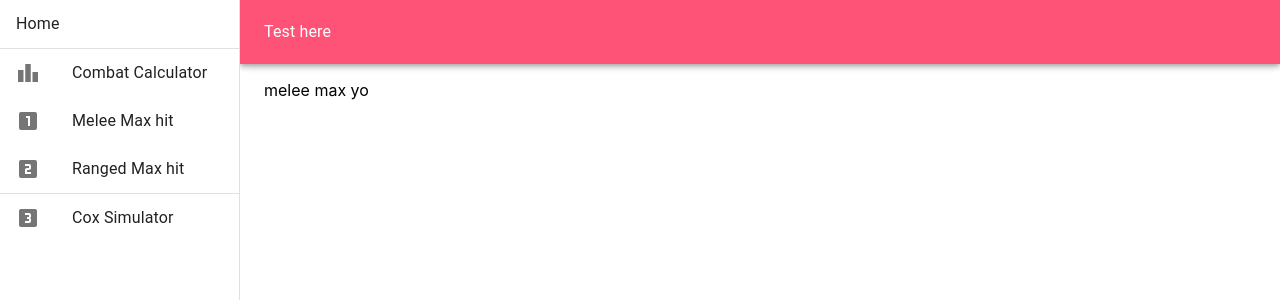
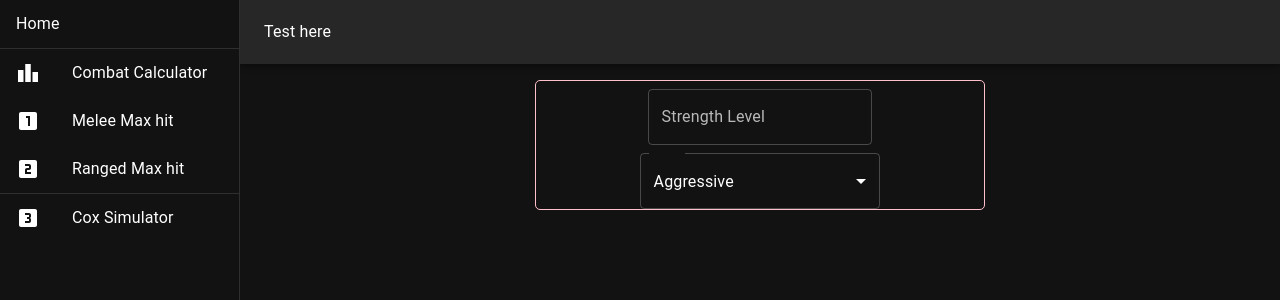
Before and after one commit to J-Haynes/osrs-tools, a React (Create React App) app: page /melee-max-hit in a window 1280 px wide. Shown: the top 300 px of the page. Built offline with nearby package versions, Linux system fonts and the light colour scheme.

Commit message:
dark mode now works

```diff
--- a/src/App.tsx
+++ b/src/App.tsx
@@ -8,6 +8,7 @@ import { ThemeProvider } from '@emotion/react'
 import { createTheme } from '@mui/material/styles'
 import { themeOptions } from './themeSettings'
 import { Box, Typography } from '@mui/material'
+import CssBaseline from '@mui/material/CssBaseline'
 
 import { Routes, Route, Outlet } from 'react-router-dom'
 import Home from './components/Home'
@@ -23,6 +24,7 @@ function App() {
   return (
     <>
       <ThemeProvider theme={theme}>
+        <CssBaseline />
         <Box display={'flex'}>
           <Nav />
           <Box
--- a/src/components/Combat-Calc.tsx
+++ b/src/components/Combat-Calc.tsx
@@ -67,6 +67,7 @@ export default function Combatlevel() {
         borderRadius={'5px'}
         width={'250px'}
         margin={'auto'}
+        marginBottom={'20px'}
       >
         <FormControl
           onChange={changeHandler}
--- a/src/components/Melee-Max.tsx
+++ b/src/components/Melee-Max.tsx
@@ -1,5 +1,48 @@
-import React from 'react'
+import {
+  Box,
+  FormControl,
+  InputLabel,
+  MenuItem,
+  Select,
+  TextField,
+} from '@mui/material'
+import React, { useState } from 'react'
 
 export default function MeleeMax() {
-  return <>melee max yo</>
+  let [params, setParams] = useState({
+    strengthLevel: undefined,
+    style: 'Aggressive',
+    potion: 'none',
+    prayer: 'none',
+    strengthBonus: 0,
+  })
+
+  return (
+    <Box>
+      <Box
+        component="form"
+        sx={{
+          '& .MuiTextField-root': { m: 1, width: '25ch' },
+        }}
+        display={'flex'}
+        justifyContent={'center'}
+        noValidate
+        autoComplete="off"
+        border={'1px solid pink'}
+        borderRadius={'5px'}
+        width={'450px'}
+        margin={'auto'}
+      >
+        <FormControl variant="outlined">
+          <TextField label={'Strength Level'} value={params.strengthLevel} />
+          <Select label="Style" value={params.style} id="style">
+            <MenuItem value={'Accurate'}>Accurate</MenuItem>
+            <MenuItem value={'Aggressive'}>Aggressive</MenuItem>
+            <MenuItem value={'Controlled'}>Controlled</MenuItem>
+            <MenuItem value={'Defensive'}>Defensive</MenuItem>
+          </Select>
+        </FormControl>
+      </Box>
+    </Box>
+  )
 }
--- a/src/themeSettings.tsx
+++ b/src/themeSettings.tsx
@@ -1,8 +1,8 @@
-import { ThemeOptions } from '@mui/material'
+import { ThemeOptions } from '@mui/material/styles'
 
 export const themeOptions: ThemeOptions = {
   palette: {
-    mode: 'light',
+    mode: 'dark',
     primary: {
       main: '#ff5277',
     },
--- a/src/tools/raidSim.ts
+++ b/src/tools/raidSim.ts
@@ -12,12 +12,16 @@ export function cox(points: number, numberOfRaids: number) {
     elderMaul: 0,
     kodai: 0,
     twistedBow: 0,
+    olmlet: 0,
   }
 
   let percentageChance = (points / 867600) * 100
 
   for (let i = 0; i < numberOfRaids; i++) {
     if (Math.random() * 100 + 1 < percentageChance) {
+      if (Math.trunc(Math.random() * 54 + 1) === 53) {
+        loot.olmlet++
+      }
       let randomLoot = Math.trunc(Math.random() * 69 + 1)
       if (randomLoot <= 20) {
         loot.dex++
```
